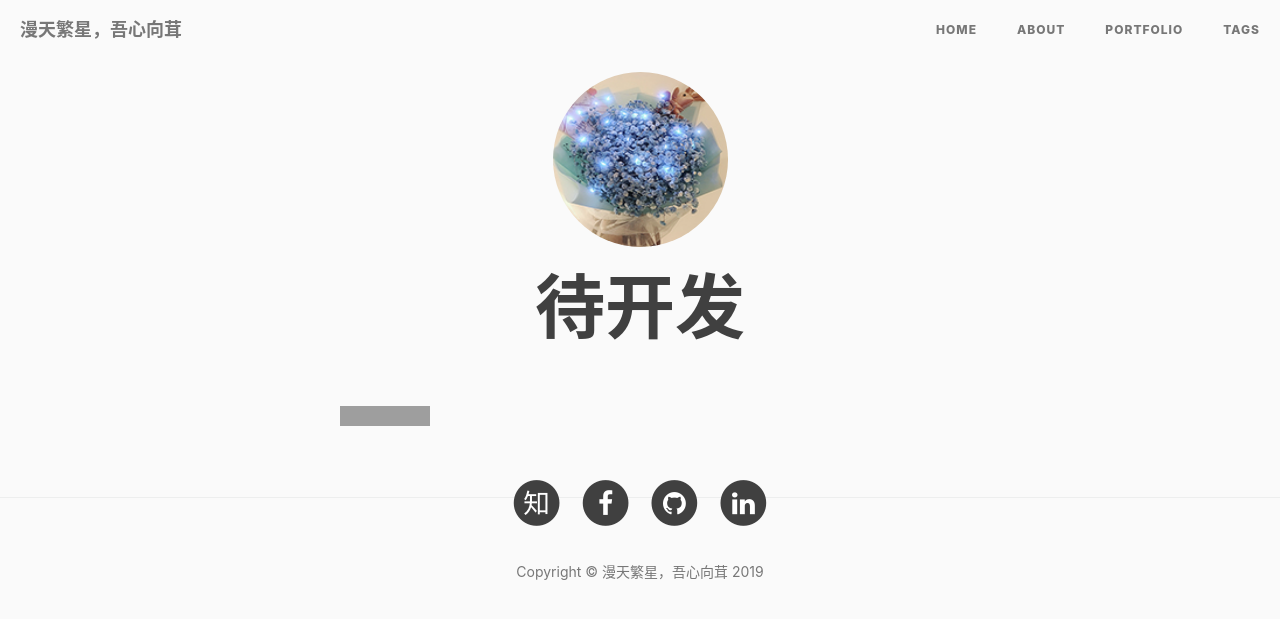
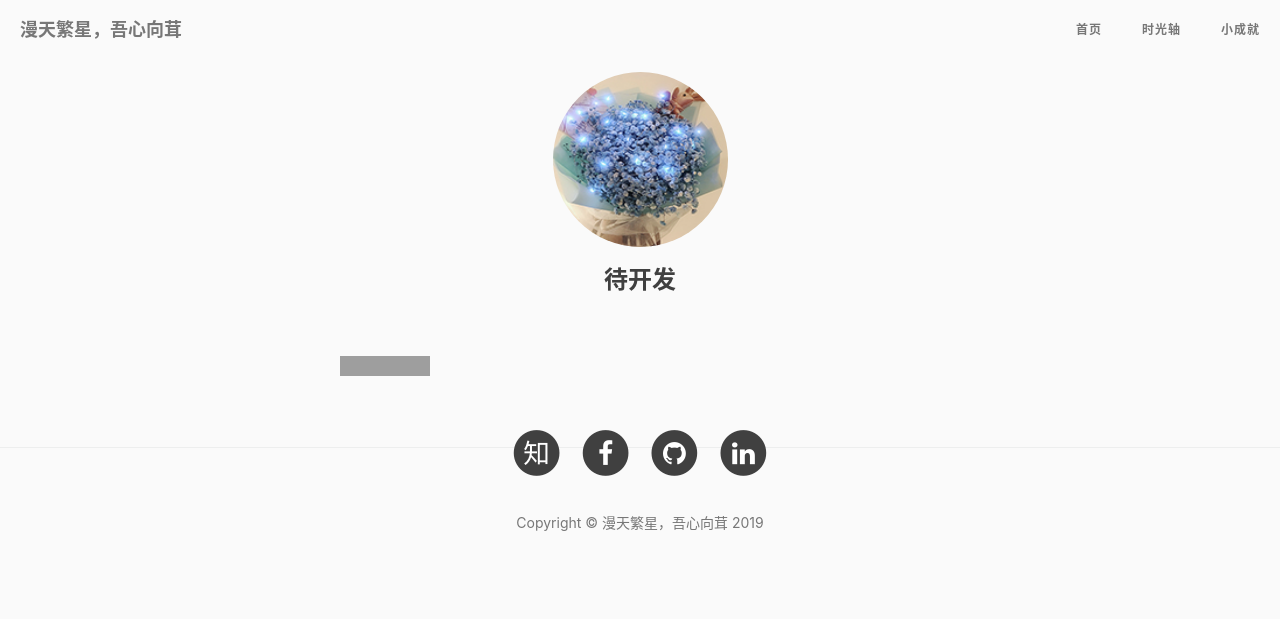
Before and after one commit to jxh1992love/jxh1992love, a Jekyll site: the page built from portfolio/index.html, in a window 1280 px wide. Shown: the top 619 px of the page. Built offline with Jekyll 4.4.1, drawn with Linux system fonts in a browser that asks for light colours; nearby versions of some CDN libraries; comment, search, counter and statistics services are not loaded; grey boxes are pictures that could not be loaded.

Commit message:
导航栏修改

```diff
--- a/_includes/nav.html
+++ b/_includes/nav.html
@@ -17,7 +17,7 @@
             <div class="navbar-collapse">
                 <ul class="nav navbar-nav navbar-right">
                     <li>
-                        <a href="{{ site.baseurl }}/">Home</a>
+                        <a href="{{ site.baseurl }}/">首页</a>
                     </li>
                     {% for page in site.pages %}{% if page.title %}
                     <li>
--- a/about.html
+++ b/about.html
@@ -1,6 +1,6 @@
 ---
 layout: page
-title: "About"
+title: "时光轴"
 description: "满天繁星，吾心向茸"
 header-img: "img/about-bg-cat.jpg"
 multilingual: true
--- a/portfolio/index.html
+++ b/portfolio/index.html
@@ -1,5 +1,5 @@
 ---
-title: Portfolio
+title: 小成就
 layout: default
 ---
 
@@ -17,7 +17,7 @@ layout: default
 		<div class="container" style="margin:0;padding:0;width:100%;">
 			<header>
 				<img width="175" height="175" style="border-radius:50%;" src="/img/avatar-jxh.jpg">
-				<h1>待开发</h1>
+				<h3>待开发</h3>
 			</header>
 			<div class="main">
 				<ul class="cbp_tmtimeline">
--- a/tags.html
+++ b/tags.html
@@ -1,7 +1,7 @@
 ---
-title: Tags
+title:标签
 layout: default
-description: keep hungry keep foolish
+description: 幸好遇到的是你
 header-img: "img/tag-bg.jpg"
 ---
 
```
Also changed, not shown: _includes/about/zh.md (+1 -0 lines).
